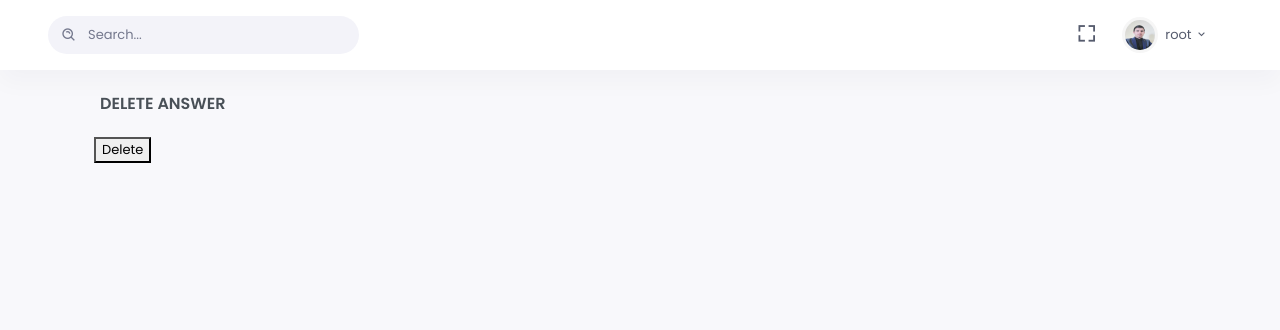
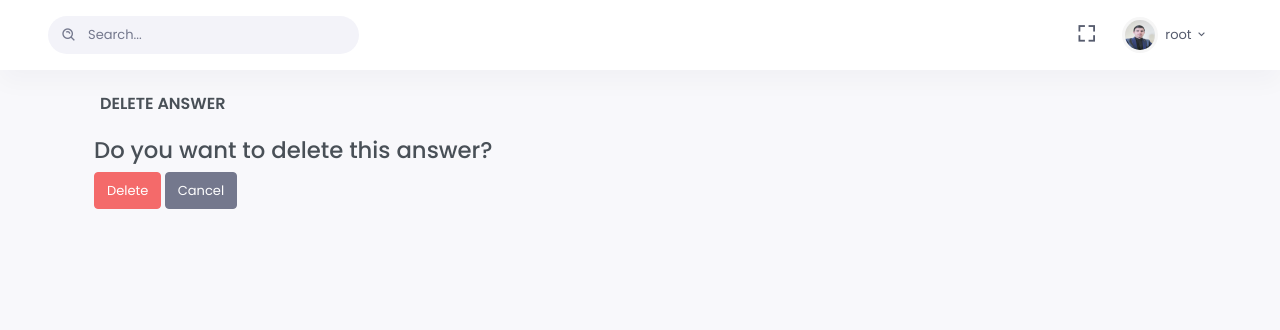
Before and after one commit to EldorKarimov/Interactive_sevices, a Django app: page /interactive/services/answers/4/delete/ in a window 1280 px wide. Shown: the top 330 px of the page. Run offline with Django 4.2, Linux system fonts and the light colour scheme; a user stored in the database is signed in; data comes from the database, SQL or seed files in the repository; both versions use the stored data as it was after the commit; some libraries are stand-ins or nearby versions.

Commit message:
some changes

```diff
--- a/interactive/templates/delete_answer.html
+++ b/interactive/templates/delete_answer.html
@@ -1,5 +1,4 @@
 {% extends 'base.html' %}
-
 
 {% block title %} Interactive Services {% endblock %}
 
@@ -21,7 +20,9 @@
         <!-- End row -->
         <form method="post">
             {% csrf_token %}
-            <button type="submit">Delete</button>
+            <h3>Do you want to delete this answer?</h3>
+            <button type="submit" class="btn btn-danger">Delete</button>
+            <a href="{% url 'answers' %}" class="btn btn-secondary">Cancel</a>
         </form>
     </div>
     <!-- container-fluid -->
```
Also changed, not shown: interactive/templates/answer.html (+11 -15 lines), db.sqlite3.
